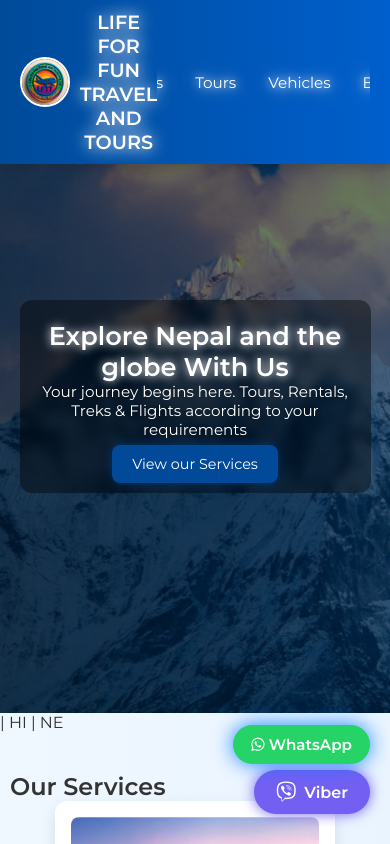
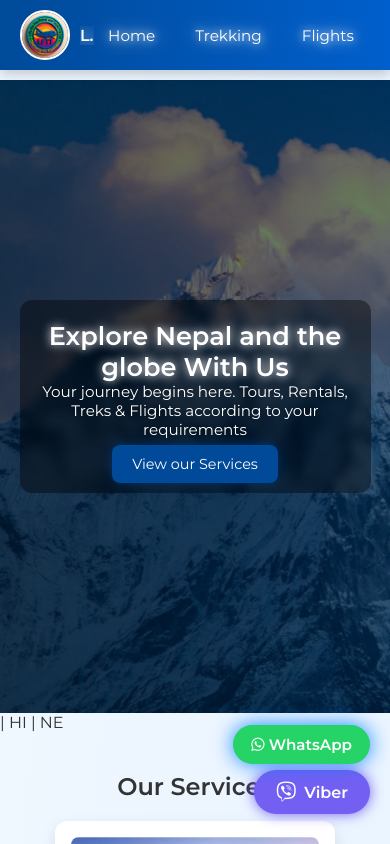
Before and after one commit to parnish007/lfftt, a website: page src/html/index.html in a window 390 px wide. Shown: the top 844 px of the page. Drawn offline with Linux system fonts and the light colour scheme; no server answers.

Commit message:
small change in index.html related to ui

```diff
--- a/src/html/index.html
+++ b/src/html/index.html
@@ -47,11 +47,13 @@ a:hover {
   padding: 10px 20px;
   z-index: 1000;
   box-shadow: 0 4px 12px rgba(0, 0, 0, 0.2);
+  flex-wrap: nowrap;
 }
 
 .navbar-left {
   display: flex;
   align-items: center;
+  min-width: 0;
 }
 
 .navbar-left img.logo {
@@ -68,6 +70,10 @@ a:hover {
   font-weight: bold;
   text-shadow: 0 0 10px #fff, 0 0 20px #fff, 0 0 40px #fff;
   animation: glowCompany 2s ease-in-out infinite alternate;
+  white-space: nowrap;
+  overflow: hidden;
+  text-overflow: ellipsis;
+  max-width: 220px; /* Increased max-width for better display */
 }
 
 @keyframes glowCompany {
@@ -78,7 +84,15 @@ a:hover {
 .navbar-links {
   display: flex;
   gap: 12px;
-  justify-content: center;
+  justify-content: flex-start;
+  overflow-x: auto;
+  white-space: nowrap;
+  scrollbar-width: none;
+  flex-grow: 1;
+}
+
+.navbar-links::-webkit-scrollbar {
+  display: none;
 }
 
 .navbar-links a {
@@ -160,8 +174,13 @@ a:hover {
   color: #222;
 }
 
-.services, .reviews {
+.services {
   padding: 40px 10px;
+}
+
+.services .section-title {
+  text-align: center; /* Fix: Center the title */
+  margin-bottom: 20px;
 }
 
 .service-cards {
@@ -169,6 +188,10 @@ a:hover {
   flex-wrap: wrap;
   justify-content: center;
   gap: 20px;
+}
+
+.reviews {
+  padding: 40px 10px;
 }
 
 .review-cards {
@@ -259,25 +282,14 @@ a:hover {
 }
 
 @media (max-width: 768px) {
-  .navbar-links {
-    overflow-x: auto;
-    white-space: nowrap;
-    gap: 0;
-    padding: 5px 0;
-    scrollbar-width: none;
-  }
-  .navbar-links::-webkit-scrollbar {
-    display: none;
-  }
-  .navbar-links a {
-    display: inline-block;
-    padding: 10px 16px;
-    font-size: 0.95rem;
+  .navbar-left h1 {
+    max-width: 140px;
+    font-size: 1rem;
   }
 
-  .navbar-left h1 {
-    font-size: 1.2rem;
-    text-align: center;
+  .navbar-links a {
+    padding: 10px 14px;
+    font-size: 0.95rem;
   }
 
   .hero-content h1 {
@@ -312,6 +324,8 @@ a:hover {
   }
 }
 </style>
+
+
 
 
 
```
